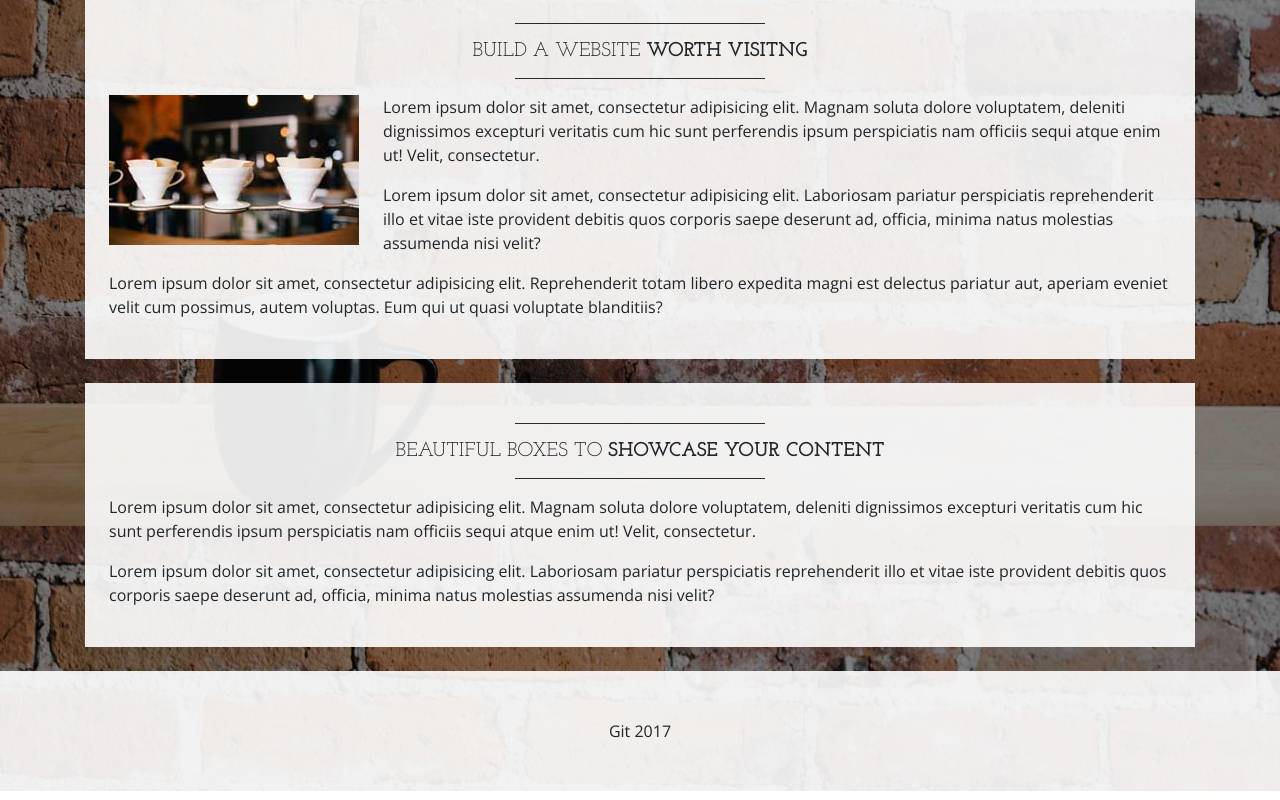
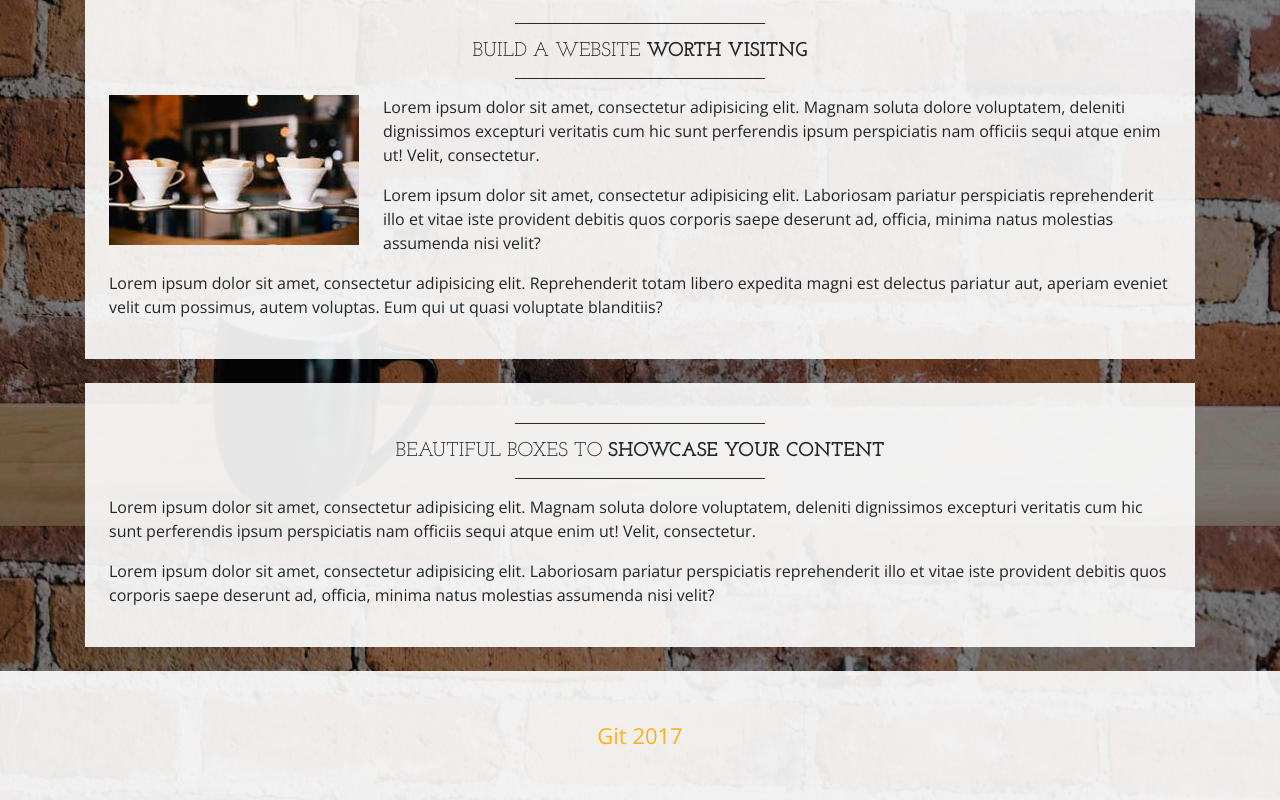
Before and after one commit to icehouze/Learning-Git, a website: page index.html in a window 1280 px wide. Shown: the part 1074-1874 px from the top of the page. Drawn offline with nearby package versions, Linux system fonts and the light colour scheme.

Commit message:
changed footer text size and color

```diff
--- a/css/business-casual.css
+++ b/css/business-casual.css
@@ -67,3 +67,6 @@ hr.divider {
 .brand {
   color: #FAB11C;
 }
+#footertext {
+  font-size: 22px;
+}
--- a/index.html
+++ b/index.html
@@ -133,8 +133,8 @@
     <!-- /.container -->
 
     <footer class="bg-faded text-center py-5">
-      <div class="container">
-        <p class="m-0">Git 2017</p>
+      <div class="container" id="footertext">
+        <p class="m-0" style="color:#fab11c">Git 2017</p>
       </div>
     </footer>
 
```
